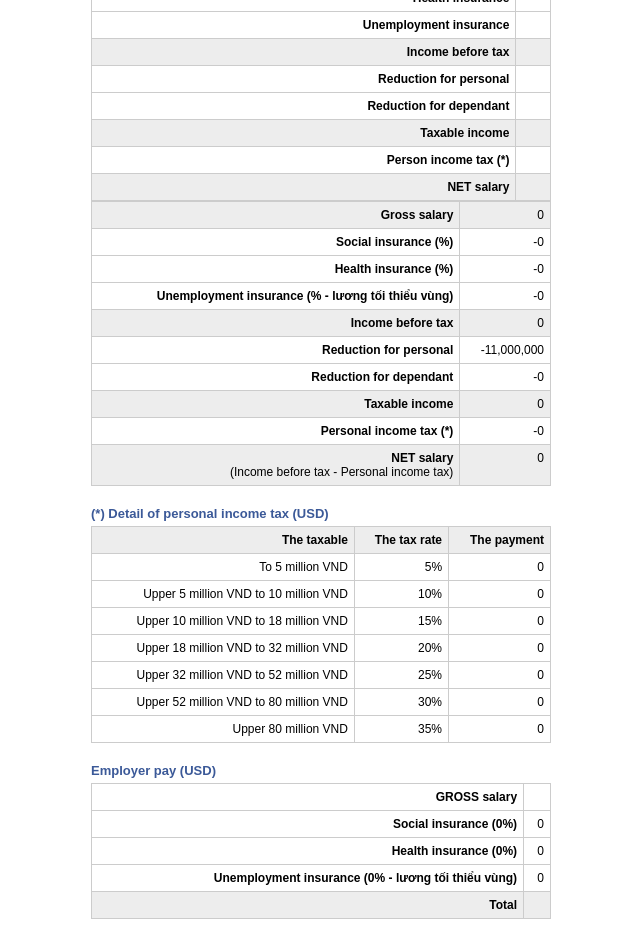
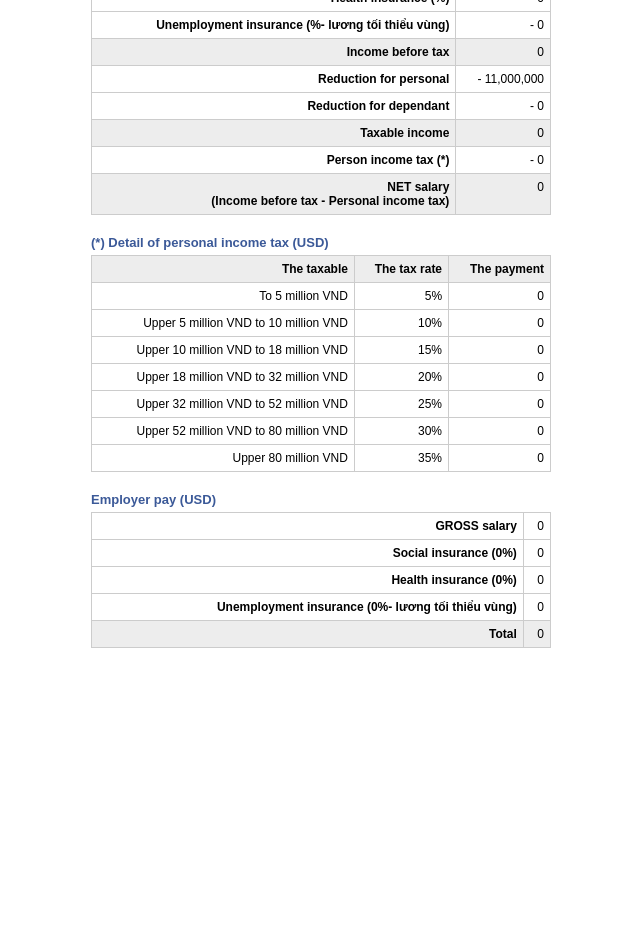
Before and after one commit to Tan-Tran/calculate_salary, a React (Create React App) app: page / in a window 1280 px wide. Shown: the part 440-1379 px from the top of the page, without its empty margins (239-879 px from the left). After the commit the page ends 1108 px from the top, so only its background shows below. Built offline with nearby package versions, Linux system fonts and the light colour scheme.

Commit message:
complete reuse input and table

```diff
--- a/src/UI/Table.js
+++ b/src/UI/Table.js
@@ -30,12 +30,11 @@ const Table = (props) =>{
             </table>}
             {(!top && left) && <table className={className}>
                 <tbody>
-                    {columns.map((column) =>{
-                        console.log(dataSource[column.dataIndex])
+                    {columns.map((column, index) =>{
                         return(
                             <tr key={column.key} className={classes[column.className]}>
-                                <th>{column.title}</th>
-                                <td>{dataSource[column.dataIndex]}</td>
+                                <th>{column.title}{column.percent? ` (${dataSource[index]['percent']}%${column.extendTitle? column.extendTitle:''})`:''}<br/>{column.subtitle? `${column.subtitle}`:''}</th>
+                                <td>{column.negative? '- ':''}{dataSource[index][column.dataIndex]}</td>
                             </tr>
                         )
                     })}
--- a/src/components/table/EmployerPayTable.js
+++ b/src/components/table/EmployerPayTable.js
@@ -1,33 +1,70 @@
 import classes from './EmployerPayTable.module.css'
+import Table from '../../UI/Table'
 
 const EmployeePayTable = ({employerPayData}) =>{
+
+    const columns = [
+        {
+            title: 'GROSS salary',
+            dataIndex: 'grossSalary',
+            key: 'grossSalary',
+        },
+        {
+            title: 'Social insurance',
+            dataIndex: 'socialInsurance',
+            key: 'socialInsurance',
+            percent: 'socialPercent',
+        },
+        {
+            title: 'Health insurance',
+            dataIndex: 'healthInsurance',
+            key: 'healthInsurance',
+            percent: 'healthPercent',
+        },
+        {
+            title: 'Unemployment insurance',
+            dataIndex: 'unEmployedInsurance',
+            extendTitle: '- lương tối thiểu vùng',
+            key: 'unEmployedInsurance',
+            percent: 'unEmployedPercent',
+        },
+        {
+            title: 'Total',
+            dataIndex: 'total',
+            key: 'total',
+            className: 'row-note'
+        }
+    ]
+
+    let data = [];
+    for(const key in columns){
+        const prop = columns[key].dataIndex
+        const percent = columns[key].percent
+        const item = {}
+        if(percent){
+            item['percent'] = employerPayData[percent]? employerPayData[percent]: ''
+        }
+
+        item.key = key;
+        item[prop] = employerPayData[prop]? employerPayData[prop]: 0
+        data.push(item)
+    }
+
+    const theadType = {
+        top: false,
+        left: true,
+    }
+
+
+
     return(
         <div className={classes.content}>
         <div className={classes.title}>Employer pay (USD)</div>
-        <table className={classes.datalist}>
-            <tbody>
-                <tr>
-                    <th>GROSS salary</th>
-                    <td>{employerPayData.grossSalary}</td>
-                </tr>
-                <tr>
-                    <th>Social insurance ({employerPayData.socialPercent}%)</th>
-                    <td>{employerPayData.socialInsurance}</td>
-                </tr>
-                <tr>
-                    <th>Health insurance ({employerPayData.healthPercent}%)</th>
-                    <td>{employerPayData.healthInsurance}</td>
-                </tr>
-                <tr>
-                    <th>Unemployment insurance ({employerPayData.unEmployedPercent}% - lương tối thiểu vùng)</th>
-                    <td>{employerPayData.unEmployedInsurance}</td>
-                </tr>
-                <tr className={classes['row-note']}>
-                    <th>Total</th>
-                    <td>{employerPayData.total}</td>
-                </tr>
-            </tbody>
-        </table>
+        <Table dataSource={data}
+            columns={columns}
+            className = {classes.datalist}
+            theadType = {theadType}
+        />
     </div>
     )
 }
--- a/src/components/table/ExplainDetailTable.js
+++ b/src/components/table/ExplainDetailTable.js
@@ -17,20 +17,24 @@ const ExplainDetailTable = ({explainDetailData}) =>{
             dataIndex: 'socialInsurance',
             key: 'socialInsurance',
             percent: 'socialPercent',
+            negative: true
         },
         {
             title: 'Health insurance',
             subtitle: '',
             dataIndex: 'healthInsurance',
             key: 'healthInsurance',
-            percent: 'healthPercent'
+            percent: 'healthPercent',
+            negative: true,
         },
         {
             title: 'Unemployment insurance',
             subtitle: '',
             dataIndex: 'unEmployedInsurance',
+            extendTitle: '- lương tối thiểu vùng',
             key: 'unEmployedInsurance',
-            percent: 'unEmployedPercent'
+            percent: 'unEmployedPercent',
+            negative: true
         },
         {
             title: 'Income before tax',
@@ -43,12 +47,14 @@ const ExplainDetailTable = ({explainDetailData}) =>{
             title: 'Reduction for personal',
             dataIndex: 'reductionPersonal',
             key: 'reductionPersonal',
+            negative: true
         },
         {
             title: 'Reduction for dependant',
             subtitle: '',
             dataIndex: 'reductionDependant',
             key: 'reductionDependant',
+            negative: true
         },
         {
             title: 'Taxable income',
@@ -62,6 +68,7 @@ const ExplainDetailTable = ({explainDetailData}) =>{
             subtitle: '',
             dataIndex:'personalIncomeTax',
             key: 'personalIncomeTax',
+            negative: true
         },
         {
             title: 'NET salary',
@@ -75,24 +82,15 @@ const ExplainDetailTable = ({explainDetailData}) =>{
     let data = [];
 
     for(const key in columns){
-        const title = columns[key].dataIndex;
+        const prop = columns[key].dataIndex;
         const percent = columns[key].percent
         const item = {};
         if(percent){
-            item[percent] = explainDetailData[percent]
+            item['percent'] = explainDetailData[percent]? explainDetailData[percent]: ''
         }
         item.key = key;
-        item[title] = explainDetailData[title]
+        item[prop] = explainDetailData[prop]
         data.push(item)
-    }
-
-    console.log(data)
-
-    const cssTable = {
-        thead:'row-note',
-        tbody: '',
-        tr:'',
-        td:''
     }
 
     const theadType = {
@@ -100,59 +98,15 @@ const ExplainDetailTable = ({explainDetailData}) =>{
         left: true,
     }
 
+
     return(
         <div className={classes.content}>
             <div className={classes.title}>Explain in detail (USD)</div>
-            <Table dataSource={data} columns={columns} className = {classes.datalist}
-                cssTable = {cssTable}
-                theadType = {theadType}/>
-            <table className={classes.datalist}>
-                <tbody>
-                    <tr className={classes['row-note']}>
-                        <th>Gross salary</th>
-                        <td>{explainDetailData.grossSalary}</td>
-                    </tr>
-                    <tr>
-                        <th>Social insurance ({explainDetailData.socialPercent}%)</th>
-                        <td>-{explainDetailData.socialInsurance}</td>
-                    </tr>
-                    <tr>
-                        <th>Health insurance ({explainDetailData.healthPercent}%)</th>
-                        <td>-{explainDetailData.healthInsurance}</td>
-                    </tr>
-                    <tr>
-                        <th>Unemployment insurance ({explainDetailData.unEmployedPercent}% - lương tối thiểu vùng)</th>
-                        <td>-{explainDetailData.unEmployedInsurance}</td>
-                    </tr>
-                    <tr className={classes['row-note']}>
-                        <th>Income before tax</th>
-                        <td>{explainDetailData.incomeBeforeTax}</td>
-                    </tr>
-                    <tr>
-                        <th>Reduction for personal</th>
-                        <td>-{explainDetailData.reductionPersonal}</td>
-                    </tr>
-                    <tr>
-                        <th>Reduction for dependant</th>
-                        <td>-{explainDetailData.reductionDependant}</td>
-                    </tr>
-                    <tr className={classes['row-note']}>
-                        <th>Taxable income</th>
-                        <td>{explainDetailData.taxableIncome}</td>
-                    </tr>
-                    <tr>
-                        <th>Personal income tax (*)</th>
-                        <td>-{explainDetailData.personalIncomeTax}</td>
-                    </tr>
-                    <tr className={classes['row-note']}>
-                        <td>
-                            <b>NET salary</b><br/>
-                            (Income before tax - Personal income tax)
-                        </td>
-                        <td>{explainDetailData.netSalary}</td>
-                    </tr>
-                </tbody>
-            </table>
+            <Table dataSource={data}
+                columns={columns}
+                className = {classes.datalist}
+                theadType = {theadType}
+            />
         </div>
     )
 }
```
